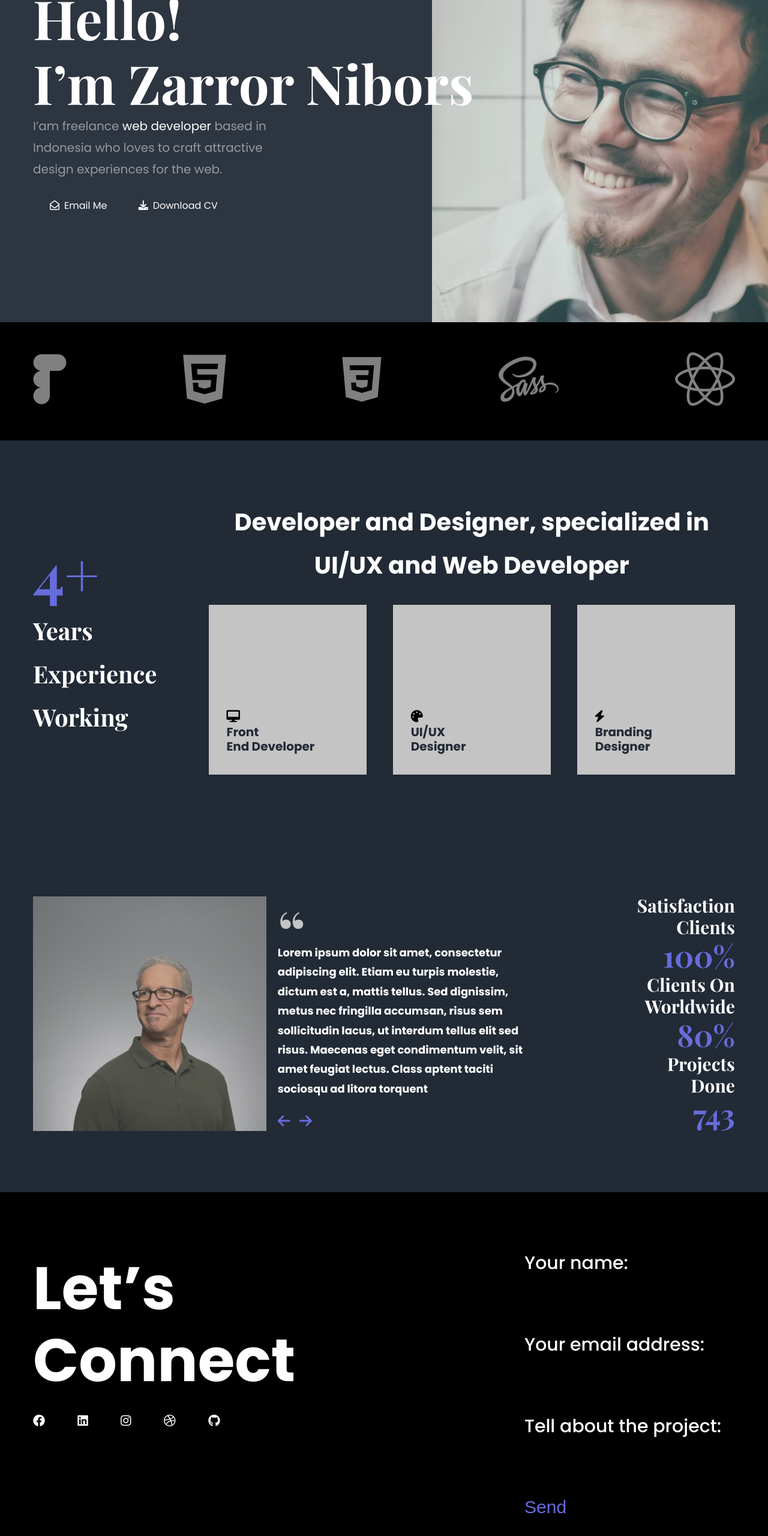
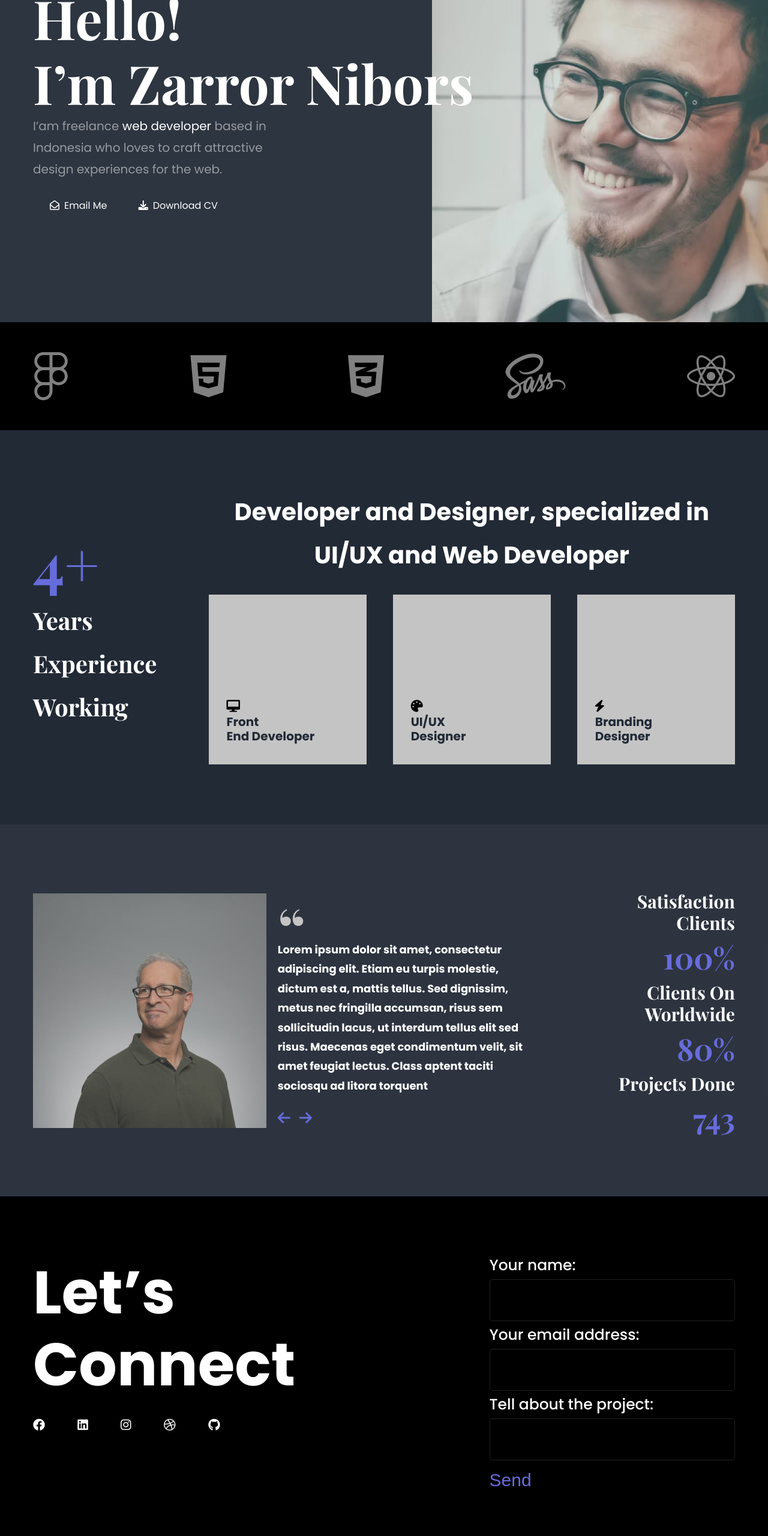
Before and after one commit to tahseensikder/Figma-Site, a plain HTML site: page index.html in a window 1280 px wide. Shown: the part 206-2766 px from the top of the page at 60% size. Drawn offline with nearby package versions, Linux system fonts and the light colour scheme.

Commit message:
Fix bugs

```diff
--- a/css/style.css
+++ b/css/style.css
@@ -97,7 +97,16 @@ nav .menu a:hover,nav .contact a:hover{
     left: 0;
     z-index: 999;
     width: 100%;
+    background-color: var(--box_bgc);
     animation: smooth 0.5s;
+}
+@keyframes smooth {
+    0%{
+        top: -50px;
+    }
+    100%{
+        top: 0;
+    }
 }
 
 /* Nav Section */
@@ -141,7 +150,7 @@ nav .menu a:hover,nav .contact a:hover{
     color: var(--txt_color);
 }
 /* banner ends */
-
+/* Icon Starts here */
 .icon {
     background-color: black;
 }
@@ -151,7 +160,15 @@ nav .menu a:hover,nav .contact a:hover{
 .icon .icon-content{
     padding: 50px 0;
 }
-
+.icon .icon-content i{
+    font-size: 80px;
+    color: rgba(255, 255, 255, 0.5);
+    transition: all linear 0.5s;
+}
+.icon .icon-content i:hover{
+    color: var(--box_bgc);
+}
+/* Icon Ends Here */
 /* Work Experience Starts */
 #work {
     background: #222A36;
@@ -212,7 +229,7 @@ nav .menu a:hover,nav .contact a:hover{
 }
 /* Work Experience Ends */
 #review{
-    background-color: #222A36;
+    background-color: rgba(34, 42, 54, 0.95);
     padding: 100px 0;
 }
 #review .info01{
@@ -244,6 +261,10 @@ nav .menu a:hover,nav .contact a:hover{
     padding-right: 15px;
     font-size: 24px;
     color: #676CDB;
+    transition: all linear 0.5s;
+}
+#review .info02 a:hover{
+    color: var(--txt_color);
 }
 #review .info03{
     width: 30%;
@@ -256,6 +277,7 @@ nav .menu a:hover,nav .contact a:hover{
     font-size: 30px;
     line-height: 120%;
     color: #FFFFFF;
+    padding: 10px 0;
 }
 #review .info03 h6{
     font-family: 'Playfair Display';
@@ -271,7 +293,7 @@ nav .menu a:hover,nav .contact a:hover{
     padding: 100px 0;
 }
 #contact .connect{
-    width: 70%;
+    width: 65%;
 }
 #contact .connect h2{
     font-weight: 700;
@@ -293,21 +315,24 @@ nav .menu a:hover,nav .contact a:hover{
     color: var(--box_bgc);
 }
 #contact .contact_form{
-    width: 30%;
+    width: 35%;
     color: white;
 }
 #contact .contact_form label{
     font-weight: 500;
-    font-size: 30px;
+    font-size: 25px;
     line-height: 120%;
 }
 #contact .contact_form input{
-    height: 100px;
+    height: 70px;
     width: 100%;
     outline: none;
     border: none;
     background: transparent;
     color: white;
+    margin: 8px 0;
+    border: solid 0.5px #212121;
+    border-radius: 5px;
 
 }
 #contact .contact_form input:last-child{
@@ -319,11 +344,12 @@ nav .menu a:hover,nav .contact a:hover{
     border: none;
     background: transparent;
     font-size: 30px;
+    cursor: pointer;
 }
 /* Footer starts here */
 footer{
-    padding: 50px 0;
-    background-color: #000000;
+    padding: 35px 0;
+    background-color: #0c0c0c;
 }
 footer h4{
     text-align: center;
--- a/index.html
+++ b/index.html
@@ -50,9 +50,7 @@
         <div class="container">
             <div class="row align_center">
                 <div class="banner-content">
-                    <h4 data-aos="fade-right"
-                    data-aos-offset="300"
-                    data-aos-easing="ease-in-sine">
+                    <h4 data-aos="fade-right">
                         Hello!<br>I’m Zarror Nibors
                     </h4>
                     <p>
@@ -70,11 +68,11 @@
     <section class="icon">
         <div class="container">
             <div class="row align_center">
-                <div class="icon-content"><img src="./img/Vector.png" alt=""></div>
-                <div class="icon-content"><img src="./img/Vector2.png" alt=""></div>
-                <div class="icon-content"><img src="./img/Vector3.png" alt=""></div>
-                <div class="icon-content"><img src="./img/Vector4.png" alt=""></div>
-                <div class="icon-content"><img src="./img/Vector5.png" alt=""></div>
+                <div class="icon-content"><i class="fa-brands fa-figma"></i></div>
+                <div class="icon-content"><i class="fa-brands fa-html5"></i></div>
+                <div class="icon-content"><i class="fa-brands fa-css3-alt"></i></div>
+                <div class="icon-content"><i class="fa-brands fa-sass"></i></div>
+                <div class="icon-content"><i class="fa-brands fa-react"></i></div>
             </div>
         </div>
     </section>
@@ -132,7 +130,7 @@
                     <h6>100%</h6>
                     <h4>Clients On<br> Worldwide</h4>
                     <h6>80%</h6>
-                    <h4>Projects<br> Done</h4>
+                    <h4>Projects Done</h4>
                     <h6>743</h6>
                 </div>
             </div>
```
